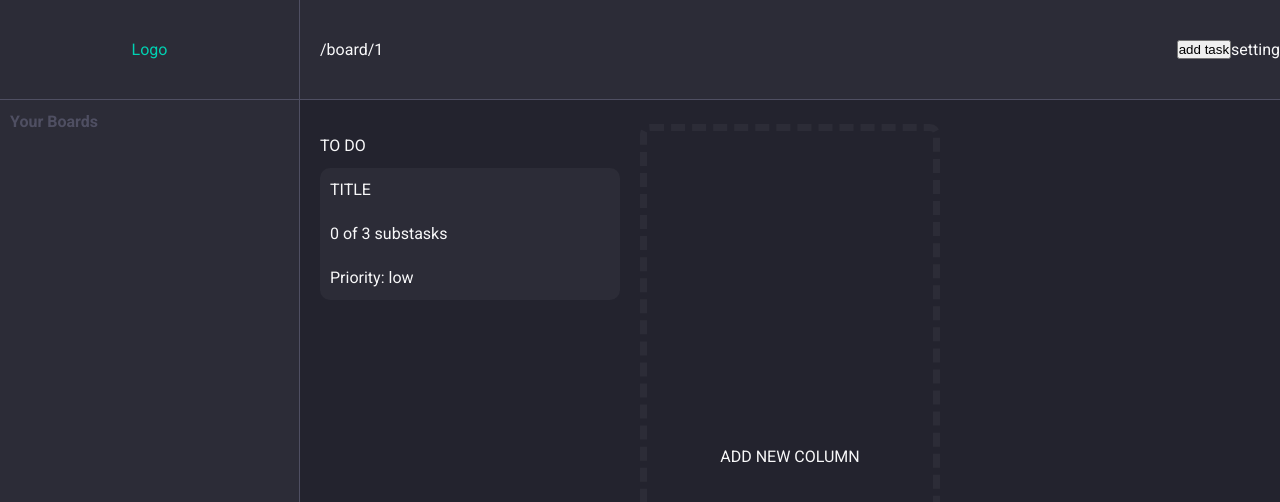
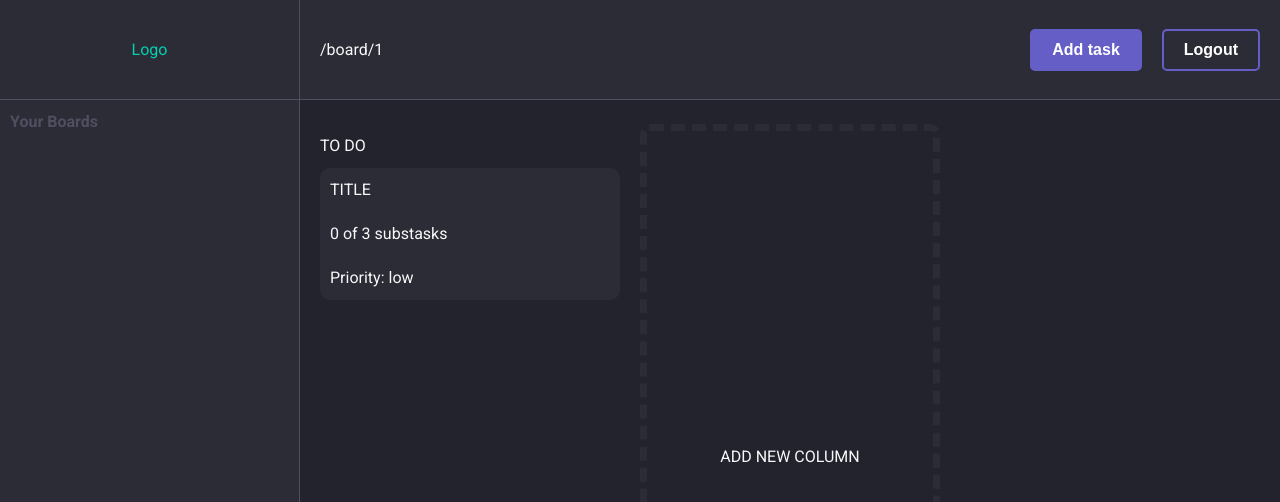
Before and after one commit to xFreshu/kanban-front, a React (Vite) app: page /dashboard/board/1 in a window 1280 px wide. Shown: the top 502 px of the page. Built offline with nearby package versions, Linux system fonts and the light colour scheme.

Commit message:
install and config presist redux for localstorage

```diff
--- a/package.json
+++ b/package.json
@@ -16,7 +16,8 @@
     "react-dom": "^18.2.0",
     "react-hook-form": "^7.43.0",
     "react-redux": "^8.0.5",
-    "react-router-dom": "^6.8.0"
+    "react-router-dom": "^6.8.0",
+    "redux-persist": "^6.0.0"
   },
   "devDependencies": {
     "@types/react": "^18.0.26",
--- /dev/null
+++ b/src/app/persistStore.ts
@@ -0,0 +1,16 @@
+import storage from "redux-persist/lib/storage";
+import { persistReducer } from "redux-persist";
+import { combineReducers } from "@reduxjs/toolkit";
+import userReducer from "./features/user/userSlice";
+
+const pesistConfig = {
+  key: "root",
+  version: 1,
+  storage,
+};
+
+const reducer = combineReducers({
+  user: userReducer,
+});
+
+export const persistedReducer = persistReducer(pesistConfig, reducer);
--- a/src/app/store.ts
+++ b/src/app/store.ts
@@ -1,7 +1,8 @@
 import { configureStore } from "@reduxjs/toolkit";
-import userReducer from "./features/user/userSlice";
+import { persistedReducer } from "./persistStore";
+
 export const store = configureStore({
-  reducer: { user: userReducer },
+  reducer: persistedReducer,
 });
 
 export type RootState = ReturnType<typeof store.getState>;
--- a/src/components/organisms/HeaderApp/HeaderApp.module.scss
+++ b/src/components/organisms/HeaderApp/HeaderApp.module.scss
@@ -10,3 +10,13 @@
     margin: 0 auto 0 2rem;
   }
 }
+
+.logout {
+  background-color: $cardColor;
+  border: solid 2px $primaryColor;
+  margin: 0 2rem;
+  &:hover {
+    background-color: $primaryColor;
+    border-color: $primaryColor;
+  }
+}
--- a/src/components/organisms/HeaderApp/HeaderApp.tsx
+++ b/src/components/organisms/HeaderApp/HeaderApp.tsx
@@ -1,16 +1,22 @@
 import React from "react";
 import classes from "./HeaderApp.module.scss";
-import { useLocation } from "react-router-dom";
+import { useLocation, useNavigate } from "react-router-dom";
+import Button from "../../atoms/Button/Button";
 
 const HeaderApp = () => {
+  const navigate = useNavigate();
   const params = useLocation();
   const name = params.pathname.split("/dashboard");
   console.log(params);
   return (
     <div className={classes.container}>
       <span>{name}</span>
-      <button>add task</button>
-      <div>setting</div>
+      <Button btnName="Add task" onClick={() => console.log("xd")} />
+      <Button
+        btnName="Logout"
+        className={classes.logout}
+        onClick={() => navigate("/login")}
+      />
     </div>
   );
 };
--- a/src/components/organisms/Sidebar/Sidebar.tsx
+++ b/src/components/organisms/Sidebar/Sidebar.tsx
@@ -1,14 +1,17 @@
 import React from "react";
-import { NavLink } from "react-router-dom";
+import { NavLink, useNavigate } from "react-router-dom";
 import classes from "./Sidebar.module.scss";
 import { useSelector } from "react-redux";
 
 const Sidebar = () => {
   const boards = useSelector((state: any) => state.user.boards);
   console.log(boards);
+  const navigate = useNavigate();
   return (
     <div className={classes.sidebar}>
-      <div className={classes.logo}>Logo</div>
+      <div className={classes.logo} onClick={() => navigate("/dashboard")}>
+        Logo
+      </div>
       <span>Your Boards</span>
       <ul>
         {boards.map((board: any) => (
--- a/src/main.tsx
+++ b/src/main.tsx
@@ -9,6 +9,10 @@ import Dashboard from "./pages/Dashboard/Dashboard";
 import Board from "./pages/Board/Board";
 import { store } from "./app/store";
 import { Provider } from "react-redux";
+import { PersistGate } from "redux-persist/integration/react";
+import { persistStore } from "redux-persist";
+
+let persistor = persistStore(store);
 
 const router = createBrowserRouter([
   {
@@ -35,7 +39,9 @@ const router = createBrowserRouter([
 ReactDOM.createRoot(document.getElementById("root") as HTMLElement).render(
   <React.StrictMode>
     <Provider store={store}>
-      <RouterProvider router={router} />
+      <PersistGate persistor={persistor}>
+        <RouterProvider router={router} />
+      </PersistGate>
     </Provider>
   </React.StrictMode>,
 );
```
Also changed, not shown: 1 other file (tests, documents, lock files or other folders).
